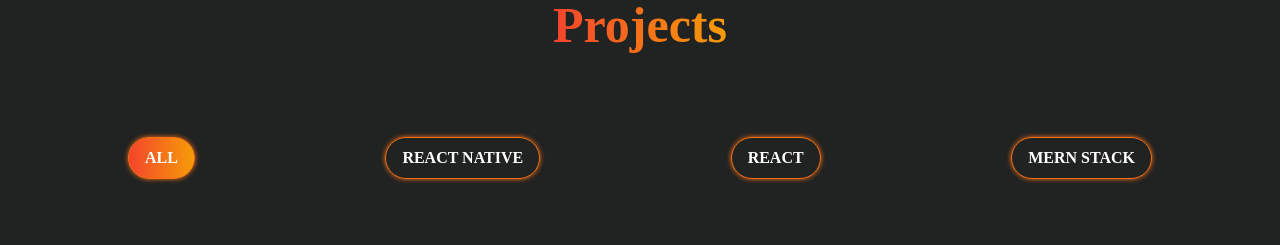
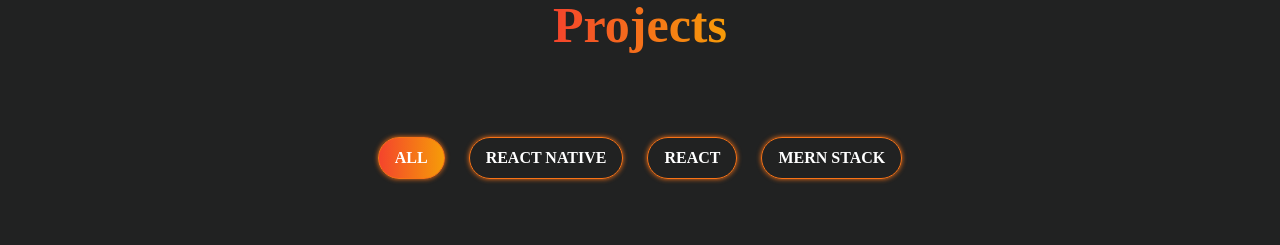
Before and after one commit to OmarFathy22/My-Portofolio, a React (Vite) app: page / in a window 1280 px wide. Shown: the part 2020-2265 px from the top of the page. Built offline with nearby package versions, Linux system fonts and the light colour scheme; no server answers; the database is empty; a web font is replaced by a local one.

Commit message:
edit buttons spacing

```diff
--- a/src/components/Projects/Projects.jsx
+++ b/src/components/Projects/Projects.jsx
@@ -57,7 +57,7 @@
       <div
         data-aos={Animation[Math.floor(Math.random() * Animation.length)]}
         style={{ transition: "all 0.3s ease-in" }}
-        className={` w-full justify-between flex sm:gap-[5px] borderr gap-6 py-4 z-1 bg-[var(--primaryBackground)]`}
+        className={` w-full  justify-center flex sm:gap-[5px] borderr gap-6 py-4 z-1 bg-[var(--primaryBackground)]`}
       >
         {buttons.map((item, index) => (
           <button
```
